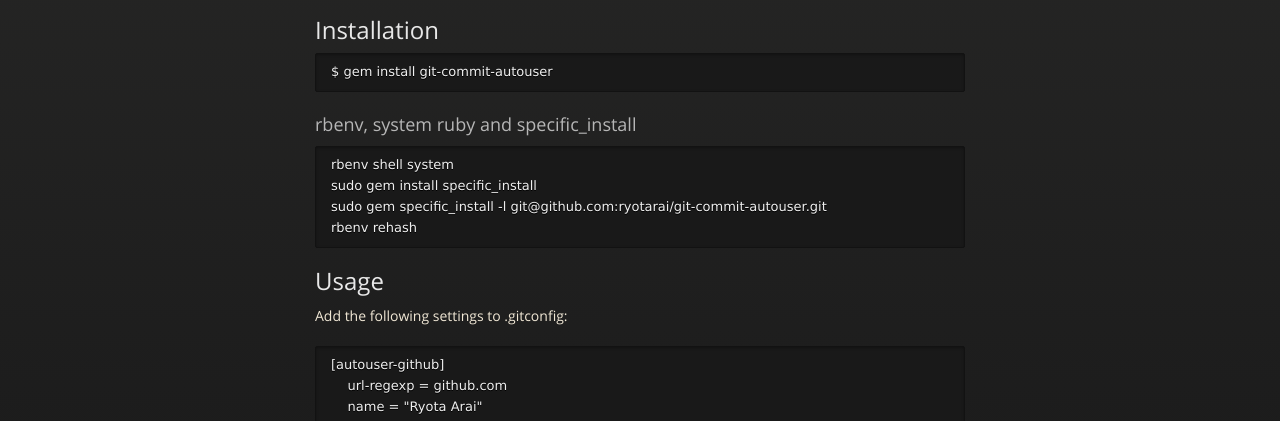
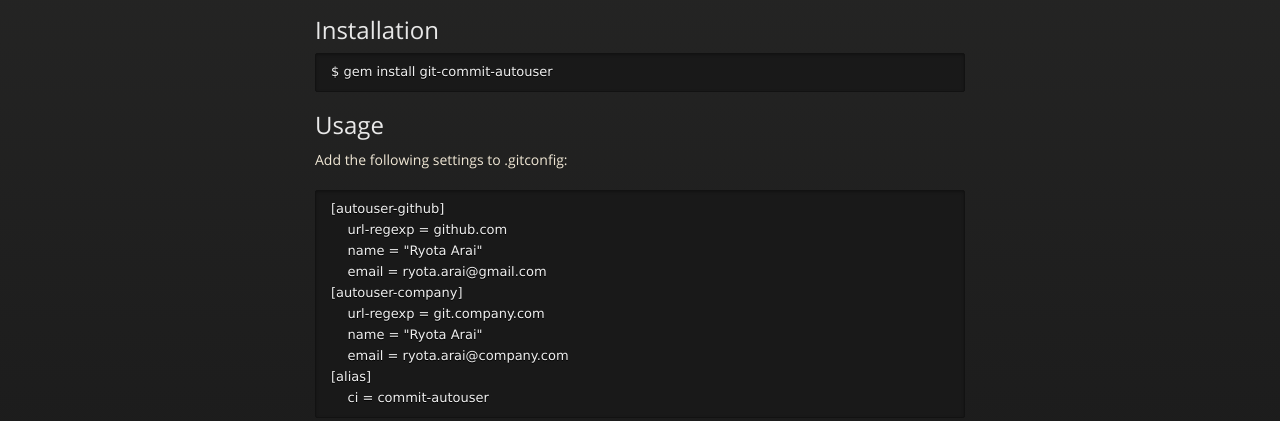
Before and after one commit to ryotarai/git-commit-autouser, a plain HTML site: page index.html in a window 1280 px wide. Shown: the part 357-778 px from the top of the page. Drawn offline with nearby package versions, Linux system fonts and the light colour scheme.

Commit message:
Update index.html

```diff
--- a/index.html
+++ b/index.html
@@ -49,15 +49,6 @@
 <pre><code>$ gem install git-commit-autouser
 </code></pre>
 
-<h3>
-<a name="rbenv-system-ruby-and-specific_install" class="anchor" href="#rbenv-system-ruby-and-specific_install"><span class="octicon octicon-link"></span></a>rbenv, system ruby and specific_install</h3>
-
-<pre><code>rbenv shell system
-sudo gem install specific_install
-sudo gem specific_install -l git@github.com:ryotarai/git-commit-autouser.git
-rbenv rehash
-</code></pre>
-
 <h2>
 <a name="usage" class="anchor" href="#usage"><span class="octicon octicon-link"></span></a>Usage</h2>
 
```
